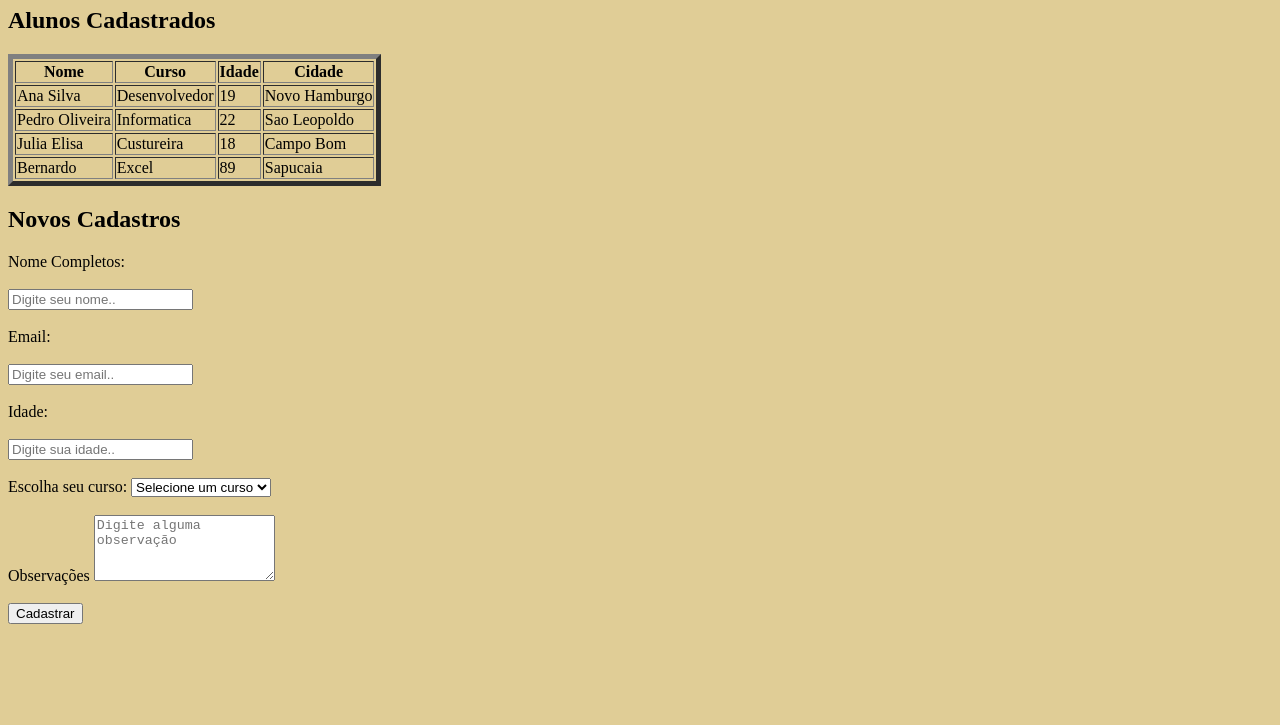
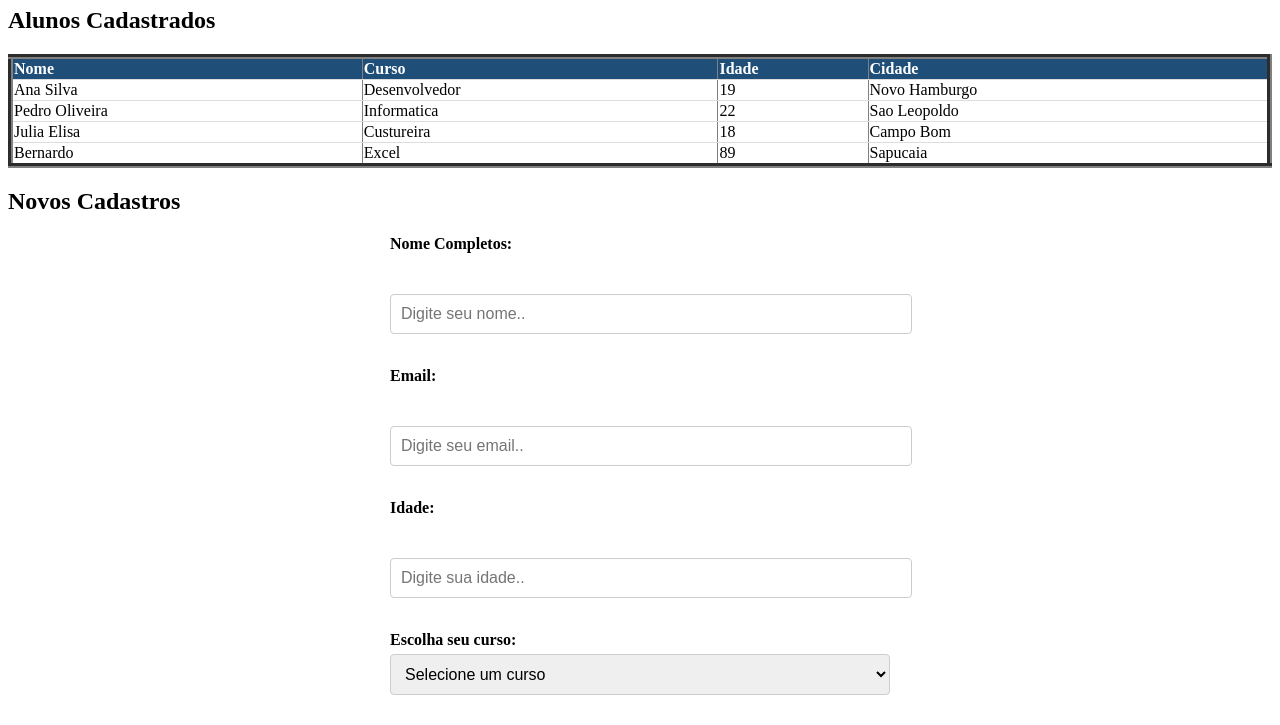
Before and after one commit to lucasApollo/DEV-WEB, a plain HTML site: page index.html in a window 1280 px wide. Shown: the part 73-798 px from the top of the page. Drawn offline with Linux system fonts and the light colour scheme; a web font is replaced by a local one.

Commit message:
CADASTRO TOPPPPP

```diff
--- a/style.css
+++ b/style.css
@@ -1,11 +1,65 @@
-@import url('https://fonts.googleapis.com/css2?family=Redaction+50:ital,wght@0,400;0,700;1,400&family=Roboto:ital,wght@0,100..900;1,100..900&display=swap');
+@import url('https://fonts.googleapis.com/css2?family=Redaction+20:ital,wght@0,400;0,700;1,400&family=Redaction+50:ital,wght@0,400;0,700;1,400&family=Roboto:ital,wght@0,100..900;1,100..900&display=swap');
 
-    body{
-        background-color: rgb(224, 205, 150);
+        table{
+            width: 100%;
+            border-collapse: collapse;
+        }
+
+        th, td{
+            padding: 12px, 15px;
+            text-align: left;
+            border-bottom: 1px solid #ddd;
+            font-family: 'Redaction 20';
+        }
+
+        th{
+            background-color: #1f4e79;
+            color: white;
+        }
+
+        tr:hover{
+            background-color: #f5f5f5;
+        }
+
+        form{
+            max-width: 500px;
+            margin: 0 auto;
+        }
+
+        label{
+            display: block;
+            margin-top: 15px;
+            font-weight: bold;
+        }
+
+        input, select, textarea{
+            width: 100%;
+            padding: 10px;
+            margin-top: 5px;
+            border: 1px solid #ccc;
+            border-radius: 4px;
+            font-size: 16px;
+        }
+
+        input:focus, textarea:focus{
+            border-color: #2e75b6;
+            outline: none;
+            box-shadow: 0 0 3px rgba(46, 117, 182, 0.5);
+        }
+
+        button{
+            margin-top: 20px;
+            padding: 12px 30px;
+            background-color: #1f4e79;
+            color: white;
+            border: none;
+            border-radius: 4px;
+            font-size: 16px;
+            cursor: pointer;
+            transition: 0.08s;
+        }
+
+    button:hover{
+        background-color: antiquewhite;
+        transform: translate(10px, -10px);
     }
-
-    span{
-        display: block;
-        background-color: lightblue;
-        margin-bottom: 10px;
-    }
```
